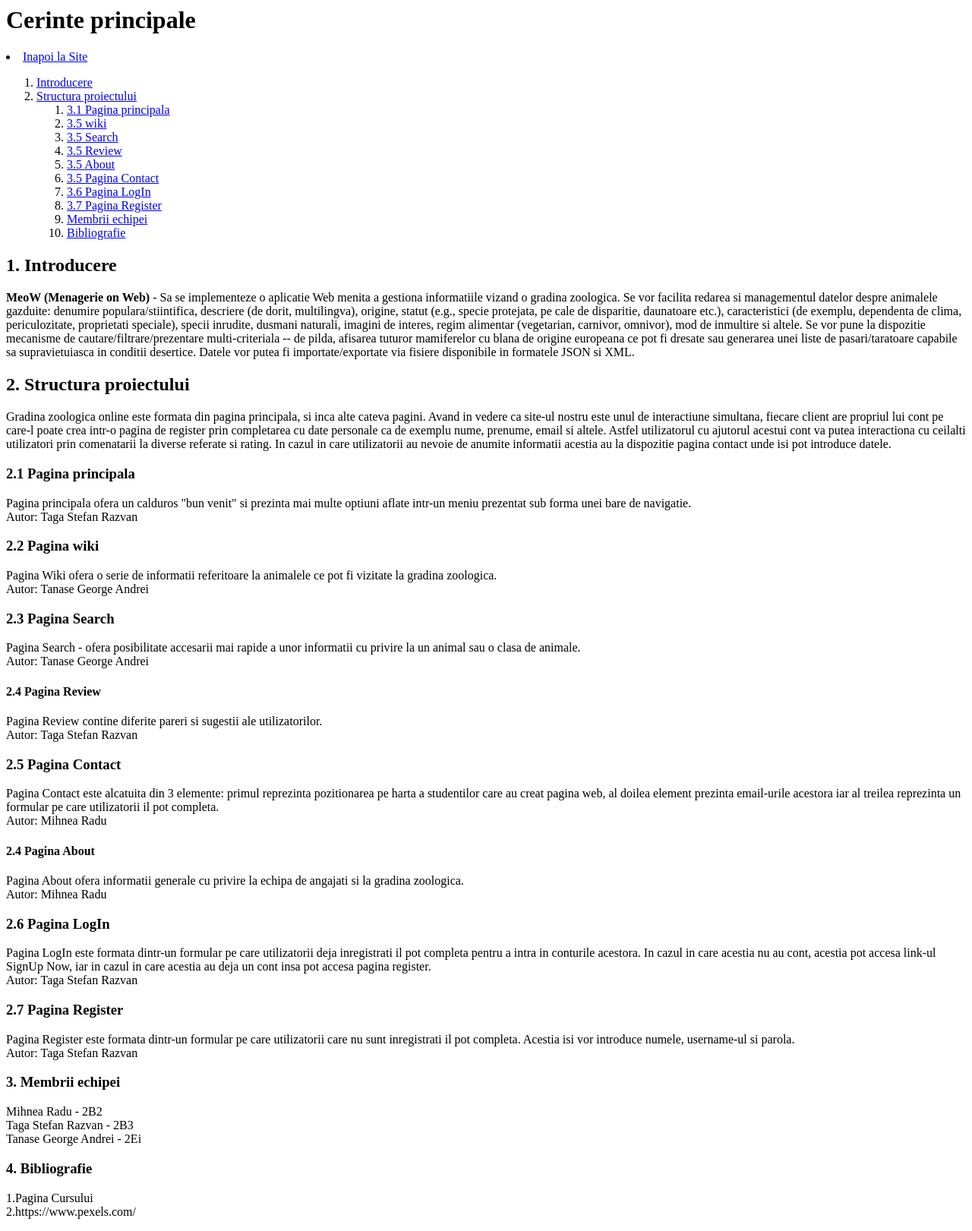
After one commit to Tanasa-George-Andrei/MeoW-Web-Technologies-Project-, a PHP site: page /HTML/raport.html in a window 1280 px wide. The commit adds this page. Shown: the whole page at 76% size. Run offline with PHP 8.4, Linux system fonts and the light colour scheme.

Commit message:
Add files via upload

```diff
--- a/GradinaZoo/HTML/bunvenit.html
+++ b/GradinaZoo/HTML/bunvenit.html
@@ -12,10 +12,11 @@
                 <ul>
                     <strong><li><a href="welcome.html">Home</a></li></strong>
                     <strong><li><a href="review.html">Review</a></li></strong>
-                    <strong><li><a href="about.html">about</a></li></strong>
-                    <strong><li><a href="contact.html">COntact Us</a></li></strong>
+                    <strong><li><a href="about.html">About</a></li></strong>
+                    <strong><li><a href="contact.html">Contact Us</a></li></strong>
                     <strong><li><a href="login.html">LogIn</a></li></strong>
                     <strong><li><a href="">Logout</a></li></strong>
+                    <strong><li><a href="raport.html">Raport</a></li></strong>
                 </ul>
             </div>
         </div>
--- a/GradinaZoo/HTML/login.html
+++ b/GradinaZoo/HTML/login.html
@@ -4,9 +4,11 @@
     <meta http-equiv="X-UA-Compatible" content="IE=edge">
     <meta name="viewport" content="width=device-width, initial-scale=1.0">
     <link rel="stylesheet" href="../CSS/login.css">
+    <link href="https://fonts.googleapis.com/css2?family=Poppins:wght@100;200;300;400;600;700&display=swap" rel="stylesheet">
     <title>Login</title>
 </head>
 <body>
+    <div class="banner">
         <div class="login-form">
             <h1>Log In</h1>
             <form action="#" method="post">
@@ -19,5 +21,6 @@
                 <div class="signup-link">Not a member?<a href="register.html">Register now</a></div>
             </form>
         </div>
+    </div>
 </body>
 </html>
--- /dev/null
+++ b/GradinaZoo/HTML/raport.html
@@ -0,0 +1,145 @@
+<html><head>
+    <meta charset="utf-8">
+    <meta name="viewport" content="width=device-width, initial-scale=1.0, user-scalable=yes">
+    <title>Raport HTML</title>
+  </head>
+  <body>
+    <header>
+      <h1>Cerinte principale</h1>
+    </header>
+      <li><a href="welcome.html">Inapoi la Site</a></li>
+    <div role="contentinfo"><ol role="directory">
+
+        <li><a href="#introduction">Introducere</a></li><li><a href="#structure">Structura proiectului</a>
+
+        <ol role="directory"><li><a href="#paginaprincipala"><span>3.1 </span>Pagina principala</a></li>
+            <li><a href="#wiki"><span>3.5 </span>wiki</a></li>
+            <li><a href="#search"><span>3.5 </span>Search</a></li>
+            <li><a href="#review"><span>3.5 </span>Review</a></li>
+            <li><a href="#about"><span>3.5 </span>About</a></li>
+            <li><a href="#contact"><span>3.5 </span>Pagina Contact</a></li>
+            <li><a href="#login"><span>3.6 </span>Pagina LogIn</a></li>
+            <li><a href="#register"><span>3.7 </span>Pagina Register</a></li>
+            <li><a href="#lucru">Membrii echipei</a></li>
+            <li><a href="#biblio">Bibliografie</a></li>
+        </ol>
+
+
+
+    </div>
+
+
+    <section id="introduction" role="doc-introduction">
+
+      <h2><span>1. </span>Introducere</h2>
+      <p>
+        <strong>MeoW (Menagerie on Web)</strong> - Sa se implementeze o aplicatie Web menita a gestiona informatiile vizand o gradina zoologica. Se vor facilita redarea si managementul datelor despre animalele gazduite: denumire populara/stiintifica, descriere (de dorit, multilingva), origine, statut (e.g., specie protejata, pe cale de disparitie, daunatoare etc.), caracteristici (de exemplu, dependenta de clima, periculozitate, proprietati speciale), specii inrudite, dusmani naturali, imagini de interes, regim alimentar (vegetarian, carnivor, omnivor), mod de inmultire si altele. Se vor pune la dispozitie mecanisme de cautare/filtrare/prezentare multi-criteriala -- de pilda, afisarea tuturor mamiferelor cu blana de origine europeana ce pot fi dresate sau generarea unei liste de pasari/taratoare capabile sa supravietuiasca in conditii desertice. Datele vor putea fi importate/exportate via fisiere disponibile in formatele JSON si XML.
+      </p>
+
+    </section>
+    <section id="structure">
+
+      <h2><span>2. </span>Structura proiectului</h2>
+      <p>
+        Gradina zoologica online este formata din pagina principala, si inca alte cateva pagini. Avand in vedere ca site-ul nostru este unul de interactiune simultana, fiecare client are propriul lui cont pe care-l poate crea intr-o pagina de register prin completarea cu date personale ca de exemplu nume, prenume, email si altele. Astfel utilizatorul cu ajutorul acestui cont va putea interactiona cu ceilalti utilizatori prin comenatarii la diverse referate si rating. In cazul in care utilizatorii au nevoie de anumite informatii acestia au la dispozitie pagina contact unde isi pot introduce datele.
+      </p>
+
+      <section id="paginaprincipala">
+
+        <h3><span>2.1 </span>Pagina principala</h3>
+        <p>
+          Pagina principala ofera un calduros "bun venit" si prezinta mai multe optiuni aflate intr-un meniu prezentat sub forma unei bare de navigatie. <br>
+          Autor: Taga Stefan Razvan
+        </p>
+
+
+      </section>
+      <section id="wiki">
+
+        <h3><span>2.2 </span>Pagina wiki</h3>
+        <p>
+           Pagina Wiki ofera o serie de informatii referitoare la animalele ce pot fi vizitate la gradina zoologica. <br>
+           Autor: Tanase George Andrei
+        </p>
+
+      </section>
+      <section id="search">
+
+        <h3><span>2.3 </span>Pagina Search</h3>
+
+        <p>
+          Pagina Search - ofera posibilitate accesarii mai rapide a unor informatii cu privire la un animal sau o clasa de animale. <br>
+          Autor: Tanase George Andrei
+        </p>
+
+
+        <section id="review">
+
+          <h4><span>2.4 </span>Pagina Review</h4>
+          <p>
+            Pagina Review contine diferite pareri si sugestii ale utilizatorilor. <br>
+            Autor: Taga Stefan Razvan
+          </p>
+
+        </section>
+
+      <section id="contact">
+
+        <h3><span>2.5 </span>Pagina Contact</h3>
+        <p>
+          Pagina Contact este alcatuita din 3 elemente: primul reprezinta pozitionarea pe harta a studentilor care au creat pagina web, al doilea element prezinta email-urile acestora iar al treilea reprezinta un formular pe care utilizatorii il pot completa. <br>
+          Autor: Mihnea Radu
+        </p>
+
+      </section>
+
+      <section id="about">
+
+        <h4><span>2.4 </span>Pagina About</h4>
+        <p>
+          Pagina About ofera informatii generale cu privire la echipa de angajati si la gradina zoologica. <br>
+          Autor: Mihnea Radu
+        </p>
+
+      </section>
+
+      <section id="login">
+
+        <h3><span>2.6 </span>Pagina LogIn</h3>
+        <p>
+          Pagina LogIn este formata dintr-un formular pe care utilizatorii deja inregistrati il pot completa pentru a intra in conturile acestora. In cazul in care acestia nu au cont, acestia pot accesa link-ul SignUp Now, iar in cazul in care acestia au deja un cont insa pot accesa pagina register. <br>
+          Autor: Taga Stefan Razvan
+        </p>
+
+
+      </section>
+
+      <section id="register">
+
+        <h3><span>2.7 </span>Pagina Register</h3>
+        <p>
+          Pagina Register este formata dintr-un formular pe care utilizatorii care nu sunt inregistrati il pot completa. Acestia isi vor introduce numele, username-ul si parola. <br>
+          Autor: Taga Stefan Razvan
+        </p>
+
+      </section>
+      <section id="lucru">
+
+        <h3><span>3. </span>Membrii echipei</h3>
+        <p>
+          Mihnea Radu - 2B2 <br>
+          Taga Stefan Razvan - 2B3 <br>
+          Tanase George Andrei - 2Ei <br>
+
+        </p>
+
+      </section>
+      <section id="biblio">
+
+        <h3><span>4. </span>Bibliografie</h3>
+        <p>
+          1.Pagina Cursului<br>
+          2.https://www.pexels.com/<br>
+        </p>
+      </section>
+    </section>
--- a/GradinaZoo/HTML/register.html
+++ b/GradinaZoo/HTML/register.html
@@ -4,9 +4,11 @@
     <meta http-equiv="X-UA-Compatible" content="IE=edge">
     <meta name="viewport" content="width=device-width, initial-scale=1.0">
     <link rel="stylesheet" href="../CSS/register.css">
+    <link href="https://fonts.googleapis.com/css2?family=Poppins:wght@100;200;300;400;600;700&display=swap" rel="stylesheet">
     <title>Register</title>
 </head>
 <body>
+    <div class="banner">
         <div class="registration-form">
             <h1>Registration</h1>
             <form action="#" method="post">
@@ -23,5 +25,6 @@
                 <button type="sub">Sign Up</button>
             </form>
         </div>
+    </div>
 </body>
 </html>
--- a/GradinaZoo/HTML/welcome.html
+++ b/GradinaZoo/HTML/welcome.html
@@ -13,10 +13,11 @@
                 <ul>
                     <strong><li><a href="welcome.html">Home</a></li></strong>
                     <strong><li><a href="review.html">Review</a></li></strong>
-                    <strong><li><a href="about.html">about</a></li></strong>
-                    <strong><li><a href="contact.html">COntact Us</a></li></strong>
+                    <strong><li><a href="about.html">About</a></li></strong>
+                    <strong><li><a href="contact.html">Contact Us</a></li></strong>
                     <strong><li><a href="login.html">LogIn</a></li></strong>
                     <strong><li><a href="">Logout</a></li></strong>
+                    <strong><li><a href="raport.html">Raport</a></li></strong>
                 </ul>
             </div>
         </div>
```
Also changed, not shown: GradinaZoo/CSS/login.css (+10 -0 lines), GradinaZoo/CSS/register.css (+10 -0 lines), GradinaZoo/CSS/review.css (+39 -5 lines), GradinaZoo/HTML/review.html (+13 -10 lines). Lines whose indentation alone changed are shown as unchanged.
